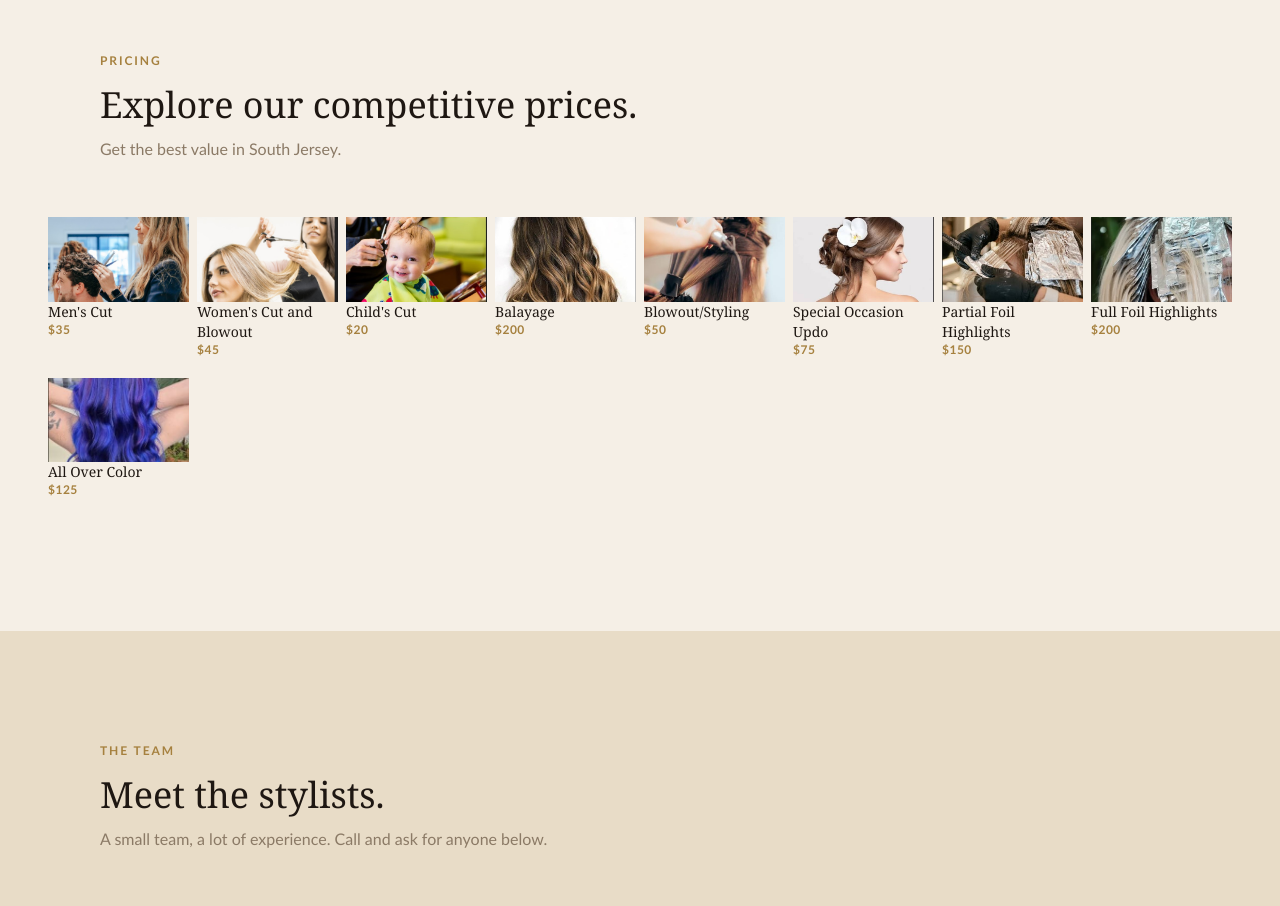
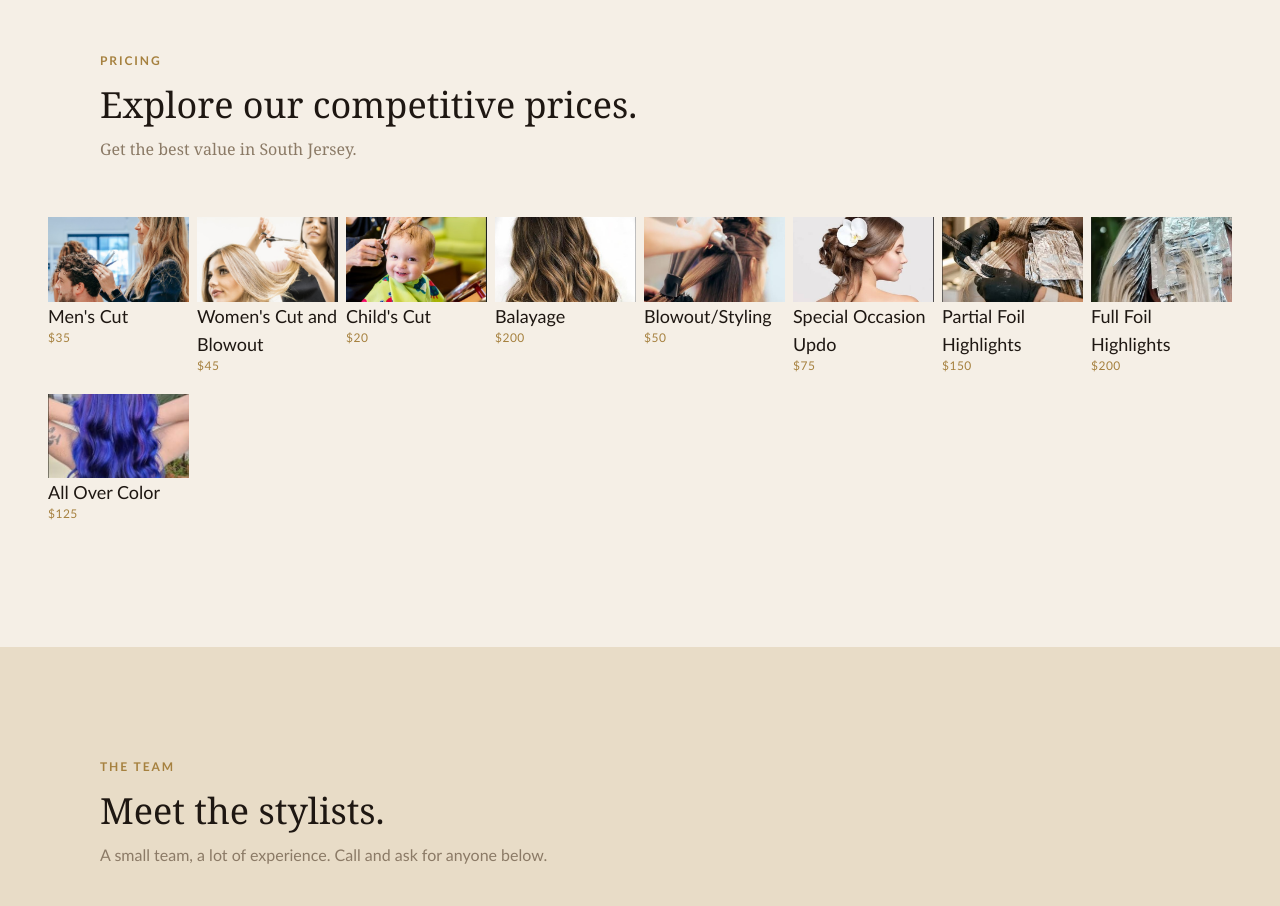
Before and after one commit to nick92461/salon-evolve, a Next.js app: page / in a window 1280 px wide. Shown: the part 2100-3006 px from the top of the page. Built offline with nearby package versions, Linux system fonts and the light colour scheme.

Commit message:
adjust fonts on pricing section

```diff
--- a/src/components/Pricing.tsx
+++ b/src/components/Pricing.tsx
@@ -34,7 +34,7 @@ export default function Pricing() {
                         Explore our competitive prices.
                     </h2>
 
-                    <p className="text-taupe">
+                    <p className="text-taupe font-display">
                         Get the best value in South Jersey.
                     </p>
                 </motion.div>
@@ -68,8 +68,8 @@ export default function Pricing() {
                         </div>
                         )}
 
-                        <h3 className="font-display text-sm">{service.name}</h3>
-                        <p className="mb-3 text-xs font-semibold uppercase tracking-[0.04em] text-brass">
+                        <h3 className="font-body text-lg">{service.name}</h3>
+                        <p className="mb-3 text-xs font-body uppercase tracking-[0.04em] text-brass">
                             {service.price}
                         </p>
 
```
